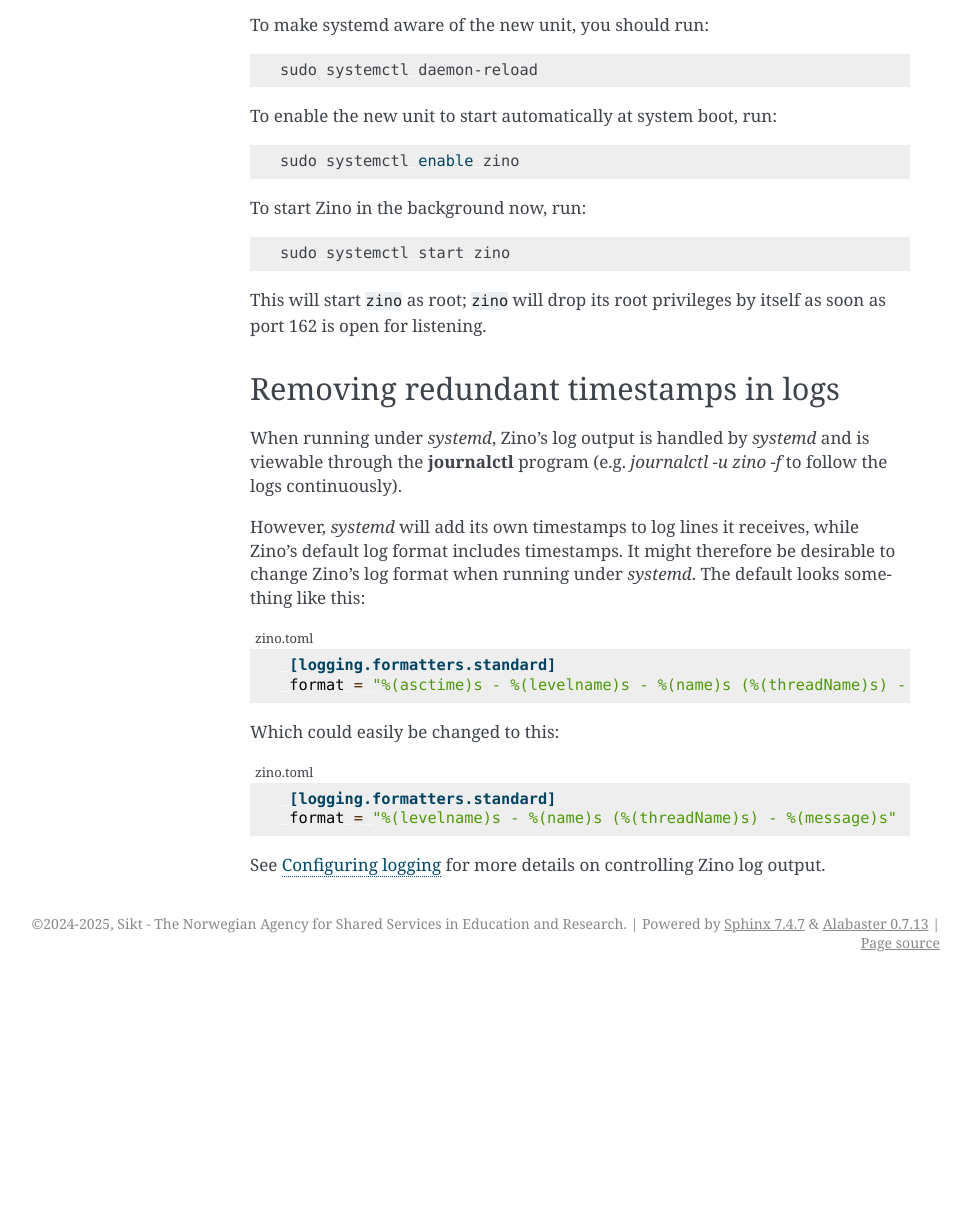
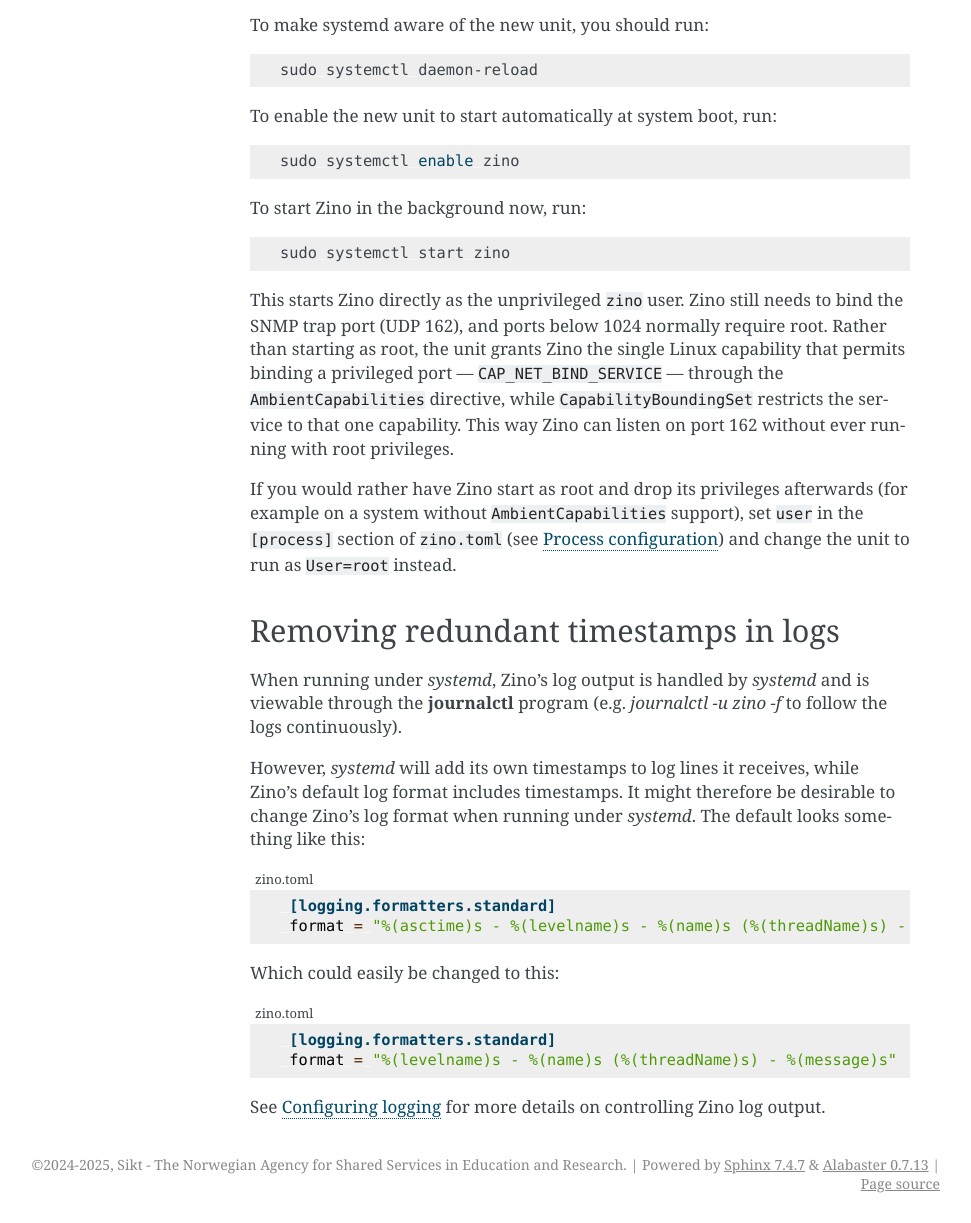
Before and after one commit to Uninett/zino, a Sphinx documentation site: the page built from docs/howtos/controlling-zino-with-systemd.rst, in a window 1280 px wide, cut to the strip 411-1634 px from the top of the page. Shown: the whole strip, without its empty margins (170-1141 px from the left). Built offline with Sphinx 7.4.7, drawn with Linux system fonts in a browser that asks for light colours; pages that are not in the unit, such as notebooks, are missing from menus; the version number could not be read and is left out; before the commit the page ends 1393 px from its top, so only the background shows below that.

Commit message:
Grant CAP_NET_BIND_SERVICE in systemd example
The systemd example started Zino as root purely to bind the
privileged SNMP trap port (162), then dropped privileges with the
--user option afterwards.

Granting the single CAP_NET_BIND_SERVICE capability via systemd's
AmbientCapabilities lets the service run as the unprivileged zino
user from the start and bind port 162 without ever holding root.
CapabilityBoundingSet narrows the service to just that capability.

Zino attempts the bind unconditionally and only its drop-privileges
logic is gated on euid, so no code change is needed; this is
documentation-only.

```diff
--- a/docs/howtos/controlling-zino-with-systemd.rst
+++ b/docs/howtos/controlling-zino-with-systemd.rst
@@ -30,8 +30,18 @@
 
     sudo systemctl start zino
 
-This will start ``zino`` as root; ``zino`` will drop its root privileges by
-itself as soon as port 162 is open for listening.
+This starts Zino directly as the unprivileged ``zino`` user.  Zino still needs
+to bind the SNMP trap port (UDP 162), and ports below 1024 normally require
+root.  Rather than starting as root, the unit grants Zino the single Linux
+capability that permits binding a privileged port — ``CAP_NET_BIND_SERVICE`` —
+through the ``AmbientCapabilities`` directive, while ``CapabilityBoundingSet``
+restricts the service to that one capability.  This way Zino can listen on port
+162 without ever running with root privileges.
+
+If you would rather have Zino start as root and drop its privileges afterwards
+(for example on a system without ``AmbientCapabilities`` support), set ``user``
+in the ``[process]`` section of ``zino.toml`` (see :ref:`configuring-process`)
+and change the unit to run as ``User=root`` instead.
 
 
 Removing redundant timestamps in logs
```
Also changed, not shown: changelog.d/+systemd-net-bind-capability.fixed.md (added, +1 -0 lines), 1 other file.
